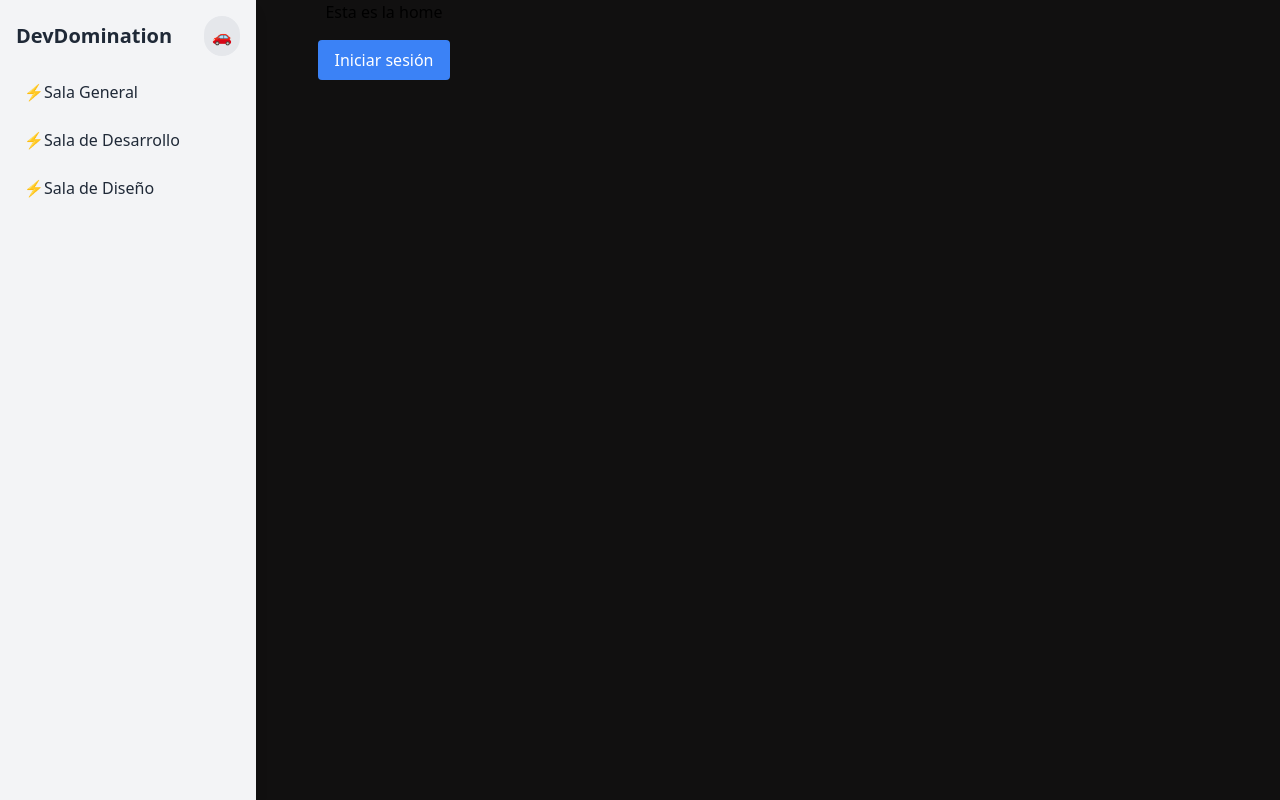
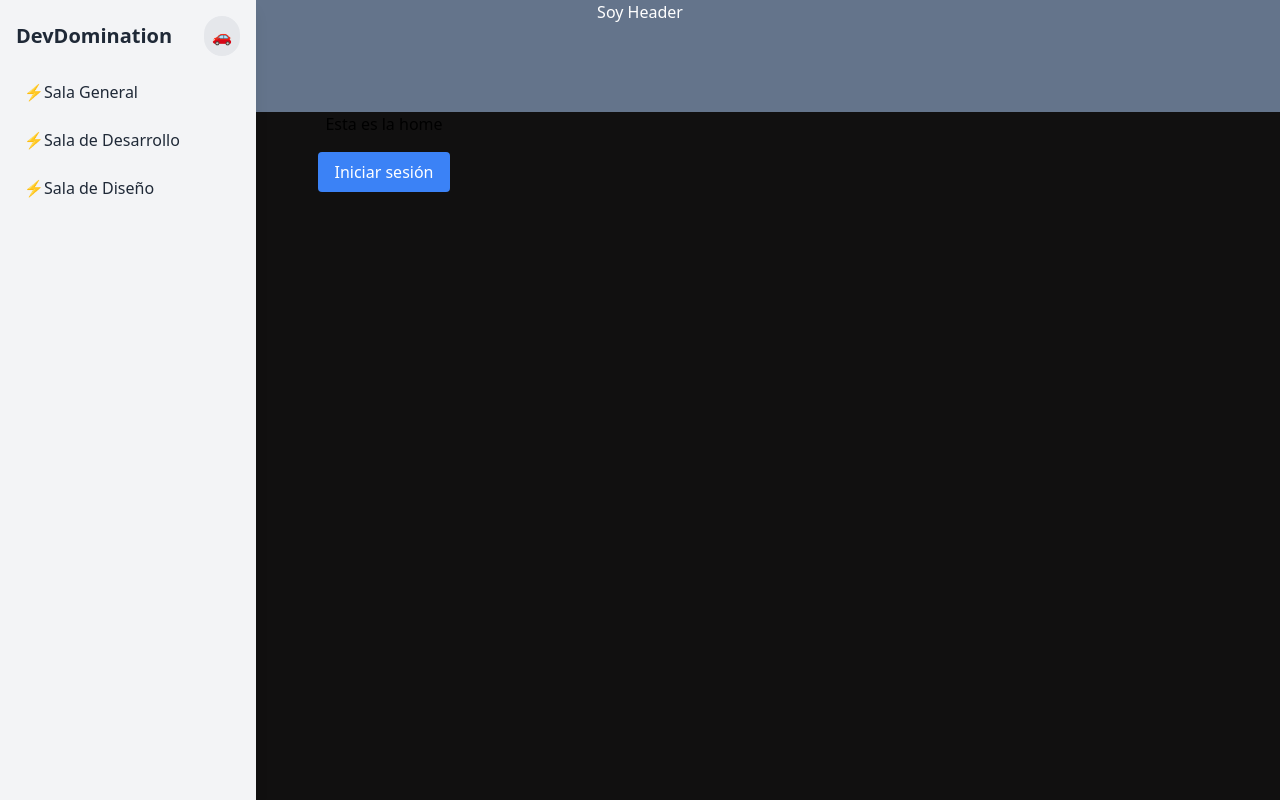
Before and after one commit to No-Country-simulation/s18-01-ft-react, a React (Vite) app in the folder client/: page / in a window 1280 px wide. Built offline with nearby package versions, Linux system fonts and the light colour scheme.

Commit message:
feat: app-header-structure

```diff
--- /dev/null
+++ b/client/src/components/AppHeader/AppHeader.jsx
@@ -0,0 +1,14 @@
+import React from 'react';
+
+function AppHeader() {
+  return (
+    <div className="h-28 w-auto bg-slate-500">
+      <h1 className="flex items-center justify-center text-white">Soy Header</h1>
+      <div>
+        <div></div>
+      </div>
+    </div>
+  );
+}
+
+export default AppHeader;
--- a/client/src/main.jsx
+++ b/client/src/main.jsx
@@ -7,6 +7,7 @@ import { BrowserRouter } from 'react-router-dom';
 import AppSider from './components/Appsider/AppSider.jsx';
 import { Auth0Provider } from '@auth0/auth0-react';
 import { AuthProvider } from './context/authContext.jsx';
+import AppHeader from './components/AppHeader/AppHeader.jsx';
 
 const domain = 'pabloelleproso.us.auth0.com';
 const clientId = 'rXwlmefeCxHxBnwu0mAijg6AKtmRpyjn';
@@ -19,6 +20,7 @@ createRoot(document.getElementById('root')).render(
       redirectUri={window.location.origin}>
       <AuthProvider>
         <BrowserRouter>
+          <AppHeader />
           <AppSider />
           <App />
         </BrowserRouter>
```
